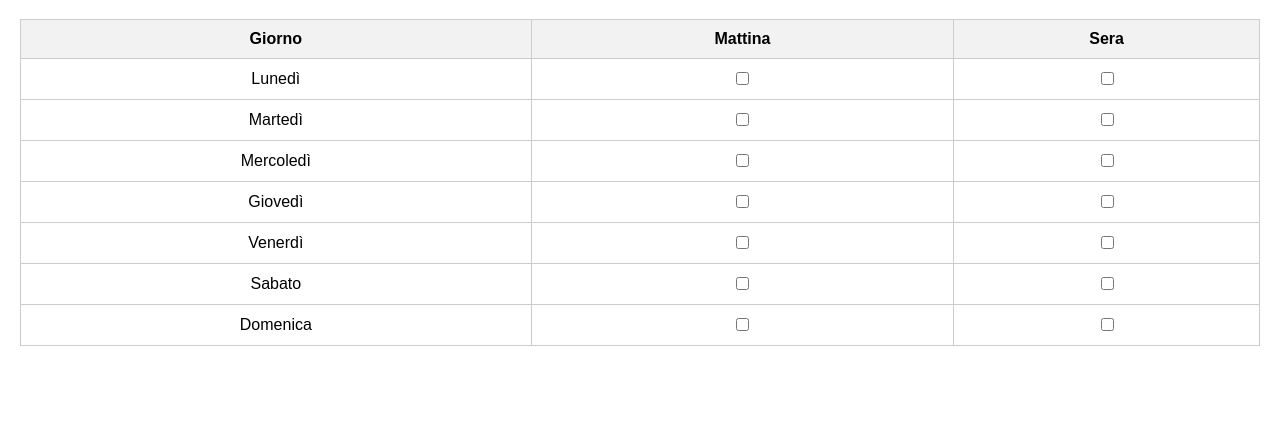
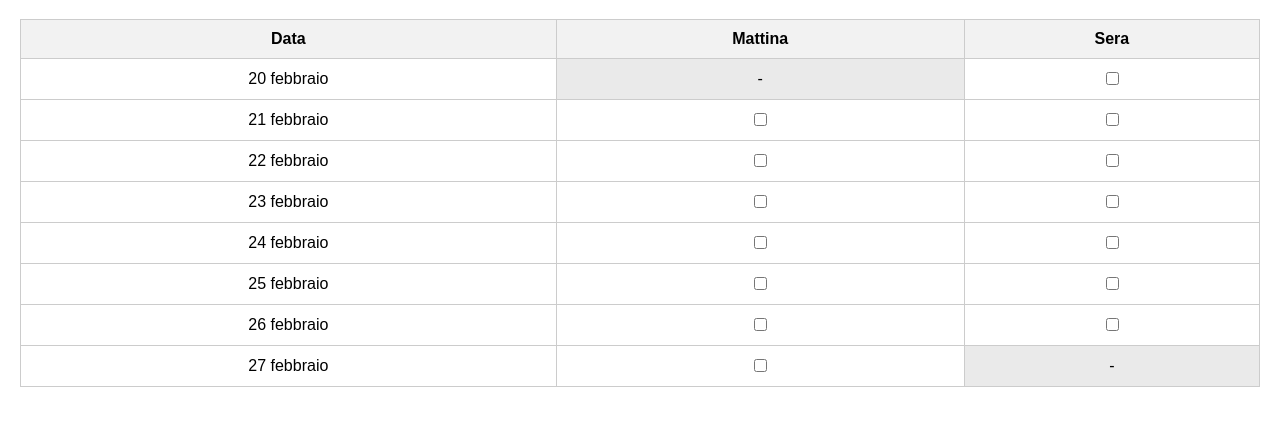
Before and after one commit to giiuse/tracker-farmaco, a plain HTML site: page index.html in a window 1280 px wide. Shown: the part 61-486 px from the top of the page. Drawn offline with Linux system fonts and the light colour scheme.

Commit message:
Update index.html

```diff
--- a/index.html
+++ b/index.html
@@ -4,8 +4,6 @@
   <meta charset="UTF-8">
   <meta name="viewport" content="width=device-width, initial-scale=1">
   <title>Tracker Assunzione Farmaco</title>
-  <!-- Collega il manifest per la PWA -->
-  <link rel="manifest" href="manifest.json">
   <style>
     body {
       font-family: Arial, sans-serif;
@@ -27,6 +25,10 @@
     th {
       background-color: #f2f2f2;
     }
+    /* Opzionale: stile per celle senza checkbox */
+    .no-checkbox {
+      background-color: #eaeaea;
+    }
   </style>
 </head>
 <body>
@@ -34,82 +36,59 @@
   <table>
     <thead>
       <tr>
-        <th>Giorno</th>
+        <th>Data</th>
         <th>Mattina</th>
         <th>Sera</th>
       </tr>
     </thead>
     <tbody>
       <tr>
-        <td>Lunedì</td>
-        <td><input type="checkbox" id="lun-mat"></td>
-        <td><input type="checkbox" id="lun-ser"></td>
+        <td>20 febbraio</td>
+        <!-- Nessuna checkbox per la mattina -->
+        <td class="no-checkbox">-</td>
+        <td><input type="checkbox" id="20-sera"></td>
       </tr>
       <tr>
-        <td>Martedì</td>
-        <td><input type="checkbox" id="mar-mat"></td>
-        <td><input type="checkbox" id="mar-ser"></td>
+        <td>21 febbraio</td>
+        <td><input type="checkbox" id="21-mattina"></td>
+        <td><input type="checkbox" id="21-sera"></td>
       </tr>
       <tr>
-        <td>Mercoledì</td>
-        <td><input type="checkbox" id="mer-mat"></td>
-        <td><input type="checkbox" id="mer-ser"></td>
+        <td>22 febbraio</td>
+        <td><input type="checkbox" id="22-mattina"></td>
+        <td><input type="checkbox" id="22-sera"></td>
       </tr>
       <tr>
-        <td>Giovedì</td>
-        <td><input type="checkbox" id="gio-mat"></td>
-        <td><input type="checkbox" id="gio-ser"></td>
+        <td>23 febbraio</td>
+        <td><input type="checkbox" id="23-mattina"></td>
+        <td><input type="checkbox" id="23-sera"></td>
       </tr>
       <tr>
-        <td>Venerdì</td>
-        <td><input type="checkbox" id="ven-mat"></td>
-        <td><input type="checkbox" id="ven-ser"></td>
+        <td>24 febbraio</td>
+        <td><input type="checkbox" id="24-mattina"></td>
+        <td><input type="checkbox" id="24-sera"></td>
       </tr>
       <tr>
-        <td>Sabato</td>
-        <td><input type="checkbox" id="sab-mat"></td>
-        <td><input type="checkbox" id="sab-ser"></td>
+        <td>25 febbraio</td>
+        <td><input type="checkbox" id="25-mattina"></td>
+        <td><input type="checkbox" id="25-sera"></td>
       </tr>
       <tr>
-        <td>Domenica</td>
-        <td><input type="checkbox" id="dom-mat"></td>
-        <td><input type="checkbox" id="dom-ser"></td>
+        <td>26 febbraio</td>
+        <td><input type="checkbox" id="26-mattina"></td>
+        <td><input type="checkbox" id="26-sera"></td>
+      </tr>
+      <tr>
+        <td>27 febbraio</td>
+        <td><input type="checkbox" id="27-mattina"></td>
+        <!-- Nessuna checkbox per la sera -->
+        <td class="no-checkbox">-</td>
       </tr>
     </tbody>
   </table>
 
   <script>
-    // Richiedi il permesso per le notifiche
-    if (Notification.permission !== "granted") {
-      Notification.requestPermission();
-    }
-
-    // Funzione per pianificare le notifiche
-    function scheduleNotification(targetHour, targetMinute, message) {
-      const now = new Date();
-      const target = new Date();
-      target.setHours(targetHour, targetMinute, 0, 0);
-      // Se l'orario è già passato oggi, pianifica per domani
-      if (target <= now) {
-        target.setDate(target.getDate() + 1);
-      }
-      const timeout = target.getTime() - now.getTime();
-      setTimeout(() => {
-        if (Notification.permission === "granted") {
-          new Notification(message);
-        }
-        // Dopo aver inviato la notifica, pianifica per il giorno successivo
-        scheduleNotification(targetHour, targetMinute, message);
-      }, timeout);
-    }
-
-    // Pianifica le notifiche:
-    // - Mattina alle 9:00
-    // - Sera alle 21:00
-    scheduleNotification(9, 0, "È ora di prendere il farmaco (mattina)!");
-    scheduleNotification(21, 0, "È ora di prendere il farmaco (sera)!");
-
-    // Funzione per salvare lo stato delle checkbox in localStorage
+    // Salvataggio dello stato delle checkbox in localStorage
     function saveState() {
       const checkboxes = document.querySelectorAll('input[type="checkbox"]');
       checkboxes.forEach(checkbox => {
@@ -117,7 +96,7 @@
       });
     }
 
-    // Funzione per caricare lo stato delle checkbox da localStorage
+    // Caricamento dello stato delle checkbox da localStorage
     function loadState() {
       const checkboxes = document.querySelectorAll('input[type="checkbox"]');
       checkboxes.forEach(checkbox => {
@@ -128,7 +107,7 @@
       });
     }
 
-    // Aggiungi un listener a ogni checkbox per salvare lo stato al cambiamento
+    // Aggiunge un listener ad ogni checkbox per salvare lo stato al cambiamento
     document.querySelectorAll('input[type="checkbox"]').forEach(checkbox => {
       checkbox.addEventListener('change', saveState);
     });
@@ -136,18 +115,5 @@
     // Carica lo stato salvato al caricamento della pagina
     window.addEventListener('load', loadState);
   </script>
-
-  <script>
-    // Registrazione del Service Worker per trasformare l'app in una PWA
-    if ('serviceWorker' in navigator) {
-      navigator.serviceWorker.register('sw.js')
-      .then(function(registration) {
-        console.log('Service Worker registrato con successo:', registration);
-      })
-      .catch(function(error) {
-        console.log('Registrazione Service Worker fallita:', error);
-      });
-    }
-  </script>
 </body>
 </html>
```
